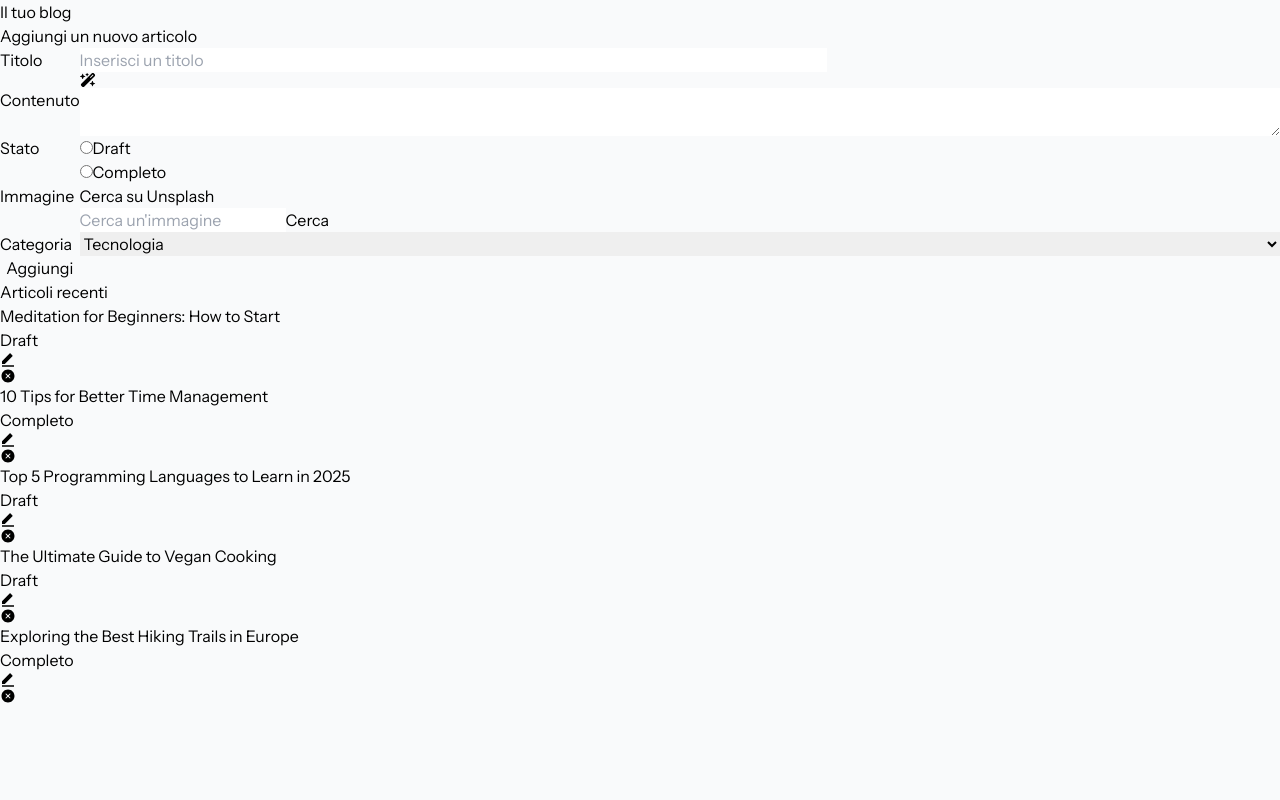
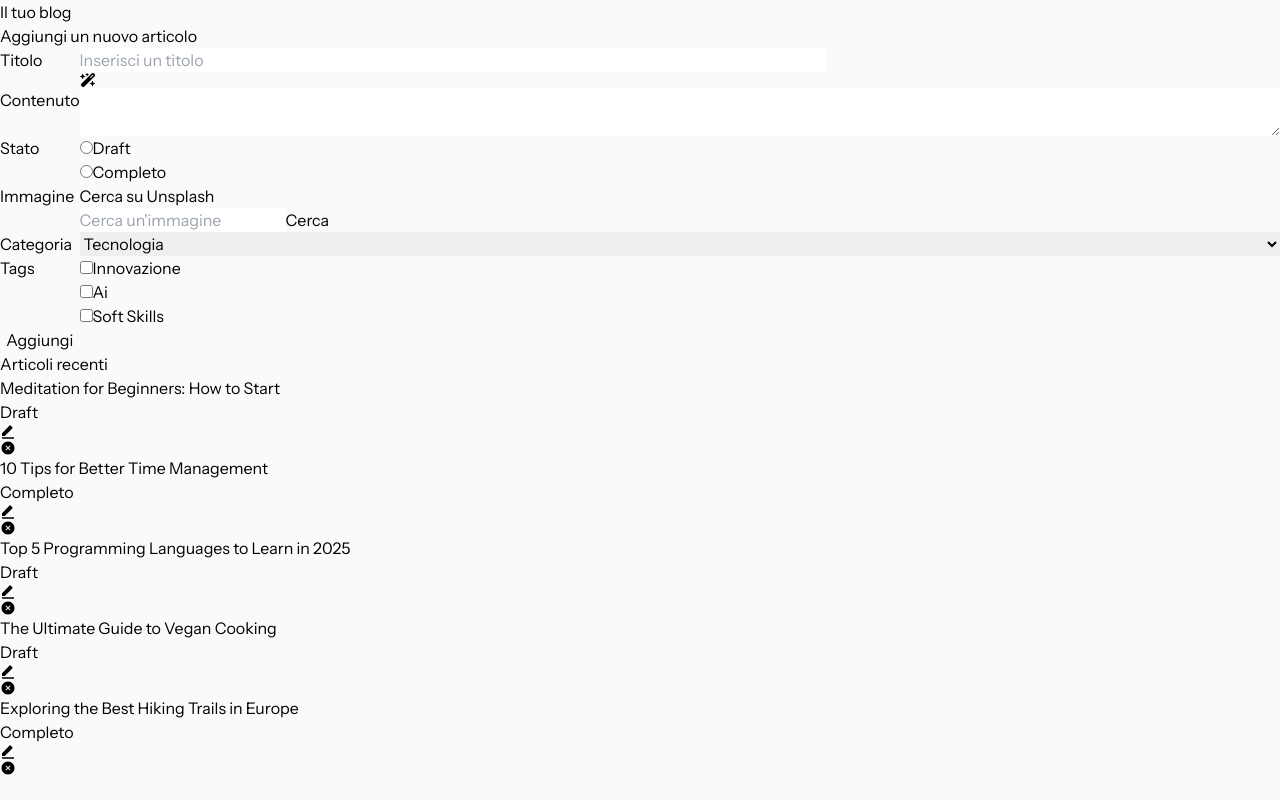
Before and after one commit to joelepore/react-form-multifield, a React (Vite) app: page / in a window 1280 px wide. Built offline with nearby package versions, Linux system fonts and the light colour scheme.

Commit message:
feat: implement tag selection with checkboxes in AddArticleForm component

```diff
--- a/src/components/AddArticleForm.jsx
+++ b/src/components/AddArticleForm.jsx
@@ -26,6 +26,21 @@ const AddArticleForm = ({ onSubmit }) => {
     let value;
     if (e.target.name === 'isComplete') {
       value = e.target.id === 'radio-draft' ? false : true;
+    } else if (e.target.name.startsWith('check')) {
+      // Checkbox
+      value = e.target.name.split('-').slice(1).join(' ');
+      if (e.target.checked) {
+        setFormData({
+          ...formData,
+          tags: [...formData.tags, value]
+        })
+      } else {
+        setFormData({
+          ...formData,
+          tags: formData.tags.filter(tag => tag !== value)
+        })
+      }
+      return;
     } else {
       value = e.target.value;
     }
@@ -75,6 +90,7 @@ const AddArticleForm = ({ onSubmit }) => {
             <span className="tooltip-next">Fatti suggerire un titolo dall'AI</span>
           </div>
         </div>
+        {/* Content */}
         <span className="mr-4">Contenuto</span>
         <textarea
           name="content"
@@ -123,6 +139,22 @@ const AddArticleForm = ({ onSubmit }) => {
           <option value="business">Business</option>
           <option value="cucina">Cucina</option>
         </select>
+        {/* Tags */}
+        <span className="mr-4">Tags</span>
+        <div>
+          <div className="flex items-center gap-2">
+            <input type="checkbox" name="check-innovazione" onChange={handleFormData} />
+            <label>Innovazione</label>
+          </div>
+          <div className="flex items-center gap-2">
+            <input type="checkbox" name="check-ai" onChange={handleFormData} />
+            <label>Ai</label>
+          </div>
+          <div className="flex items-center gap-2">
+            <input type="checkbox" name="check-soft-skills" onChange={handleFormData} />
+            <label>Soft Skills</label>
+          </div>
+        </div>
         {/* Add Button */}
         <Button className="col-span-2" text="Aggiungi" type="submit" />
       </form>
```
